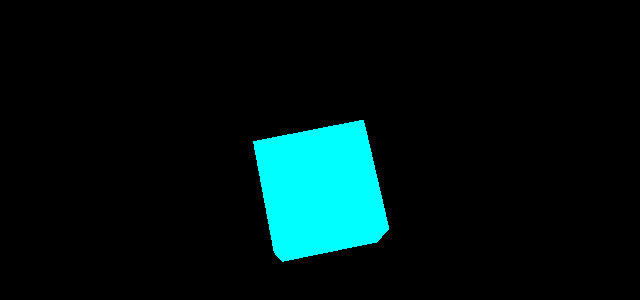
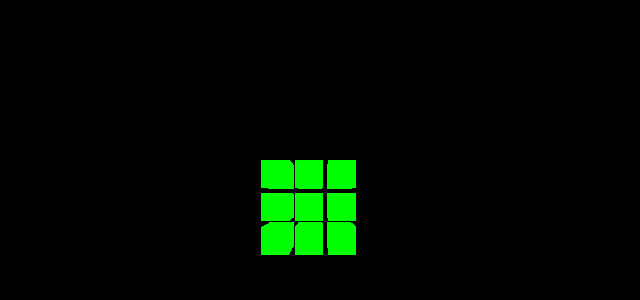
Before and after one commit to dcpais/rubiks-cube-solver, a website built with Vite: page index.html in a window 1280 px wide. Shown: the part 204-504 px from the top of the page, without its empty margins (320-960 px from the left). Built offline with nearby package versions, Linux system fonts and the light colour scheme.

Commit message:
basic rubik cube set up

```diff
--- a/index.html
+++ b/index.html
@@ -2,12 +2,12 @@
 <html lang="en">
 	<head>
 		<meta charset="utf-8">
-		<title>My first three.js app</title>
+		<title>Rubiks Cube Solver</title>
 		<style>
 			body { margin: 0; }
 		</style>
 	</head>
 	<body>
-		<script type="module" src="/main.js"></script>
+		<script type="module" src="./src/main.js"></script>
 	</body>
 </html>
--- a/main.js
+++ /dev/null
@@ -1,31 +0,0 @@
-import * as THREE from 'three';
-import WebGL from 'three/addons/capabilities/WebGL.js';
-
-if ( !WebGL.isWebGLAvailable() ) {
-
-	const warning = WebGL.getWebGLErrorMessage();
-	document.getElementById( 'container' ).appendChild( warning );
-
-}
-
-const scene = new THREE.Scene();
-const camera = new THREE.PerspectiveCamera( 75, window.innerWidth / window.innerHeight, 0.1, 1000 );
-
-const renderer = new THREE.WebGLRenderer();
-renderer.setSize( window.innerWidth, window.innerHeight );
-document.body.appendChild( renderer.domElement );
-
-const geometry = new THREE.BoxGeometry( 1, 1, 1 );
-const material = new THREE.MeshBasicMaterial( { color: 0x00ffff } );
-const cube = new THREE.Mesh( geometry, material );
-scene.add( cube );
-
-camera.position.z = 5;
-
-function animate() {
-    requestAnimationFrame( animate );
-    cube.rotation.x += 0.01;
-    cube.rotation.y += 0.01;
-    renderer.render( scene, camera );
-}
-animate();
--- /dev/null
+++ b/src/main.js
@@ -0,0 +1,40 @@
+import * as THREE from 'three';
+
+const scene = new THREE.Scene();
+const camera = new THREE.PerspectiveCamera( 75, window.innerWidth / window.innerHeight, 0.1, 1000 );
+const renderer = new THREE.WebGLRenderer();
+renderer.setSize( window.innerWidth, window.innerHeight );
+document.body.appendChild( renderer.domElement );
+
+const cubeSize = 0.5;
+const cubeGap = 0.1;
+const cubesPerDimension = 3;
+const geometry = new THREE.BoxGeometry( cubeSize, cubeSize, cubeSize );
+const material = new THREE.MeshBasicMaterial( { color: 0x00ff00 } );
+
+var cubes = [];
+for (let i = 0; i < cubesPerDimension; i++) {
+    for (let j = 0; j < cubesPerDimension; j++) {
+        for (let k = 0; k < cubesPerDimension; k++) {
+            const newCube = new THREE.Mesh(geometry, material);
+            let z = i * (cubeSize + cubeGap) - (2*cubeSize) + (2*cubeGap);
+            let y = j * (cubeSize + cubeGap) - (2*cubeSize) + (2*cubeGap);
+            let x = k * (cubeSize + cubeGap) - (2*cubeSize) + (2*cubeGap);
+            newCube.position.set(x, y, z);
+            cubes.push(newCube);
+            scene.add(newCube);
+        }
+    }
+}
+
+camera.position.z = 10;
+function animate() {
+
+    requestAnimationFrame( animate );
+
+    renderer.render( scene, camera );
+
+}
+
+console.log("hello");
+animate();
```
